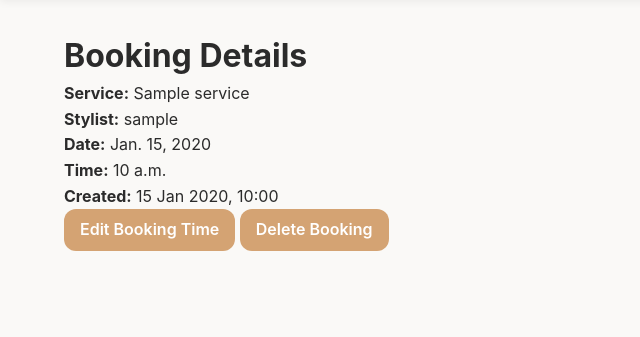
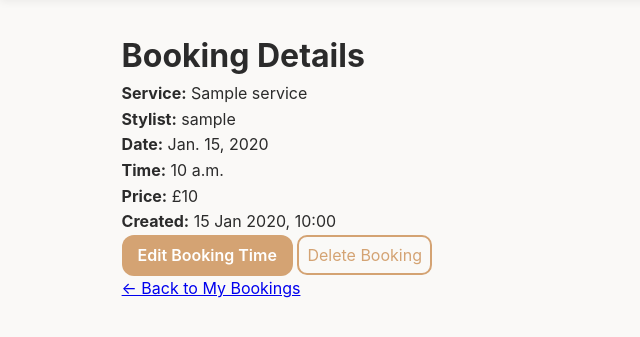
Before and after one commit to jaydendavis746-debug/django-crud-app-salon-project, a Django app: template main_app/templates/bookings/booking_detail.html in a window 1280 px wide. Shown: the part 50-387 px from the top of the page, without its empty margins (0-640 px from the left). Run offline with Django 5.2, Linux system fonts and the light colour scheme; tables that the repository leaves empty hold one stand-in row (values such as "Sample post"); the template is opened without the code that fills it: values that come from a table or form of the project are taken from there, most other values are stand-ins (such as "Sample title", 1, 10 or a date in 2020).

Commit message:
Booking detail html updated

```diff
--- a/main_app/templates/bookings/booking_detail.html
+++ b/main_app/templates/bookings/booking_detail.html
@@ -1,21 +1,54 @@
 {% extends 'base.html' %}
+{% load static %}
+
+{% block head %}
+<link rel="stylesheet" href="{% static 'css/bookings/booking-detail.css' %}">
+{% endblock %}
+
 {% block content %}
+<div class="container booking-detail-page">
 
-<div class="booking-detail-card">
+    <div class="booking-detail-card">
 
-    <h1>Booking Details</h1>
+        <h1>Booking Details</h1>
 
-    <p><strong>Service:</strong> {{ booking.service.name }}</p>
-    <p><strong>Stylist:</strong> {{ booking.stylist.username }}</p>
-    <p><strong>Date:</strong> {{ booking.availability.date }}</p>
-    <p><strong>Time:</strong> {{ booking.availability.time }}</p>
-    <p><strong>Created:</strong> {{ booking.created_at|date:"d M Y, H:i" }}</p>
+        <div class="detail-row">
+            <strong>Service:</strong>
+            <span>{{ booking.service.name }}</span>
+        </div>
 
-    <div class="booking-actions">
-        <a class="btn btn-primary" href="{% url 'booking-update' booking.id %}">Edit Booking Time</a>
-        <a class="btn btn-danger" href="{% url 'booking-delete' booking.id %}">Delete Booking</a>
+        <div class="detail-row">
+            <strong>Stylist:</strong>
+            <span>{{ booking.stylist.username }}</span>
+        </div>
+
+        <div class="detail-row">
+            <strong>Date:</strong>
+            <span>{{ booking.availability.date }}</span>
+        </div>
+
+        <div class="detail-row">
+            <strong>Time:</strong>
+            <span>{{ booking.availability.time }}</span>
+        </div>
+
+        <div class="detail-row">
+            <strong>Price:</strong>
+            <span>£{{ price}}</span>
+        </div>
+
+        <div class="detail-row">
+            <strong>Created:</strong>
+            <span>{{ booking.created_at|date:"d M Y, H:i" }}</span>
+        </div>
+
+        <div class="booking-actions">
+            <a class="btn " href="{% url 'booking-update' booking.id %}">Edit Booking Time</a>
+            <a class="btn-outline danger" href="{% url 'booking-delete' booking.id %}">Delete Booking</a>
+        </div>
+        <a href="{% url 'booking-list' %}" class="back-link">← Back to My Bookings</a>
+
     </div>
 
 </div>
-
 {% endblock %}
```
Also changed, not shown: main_app/views.py (+9 -9 lines).
